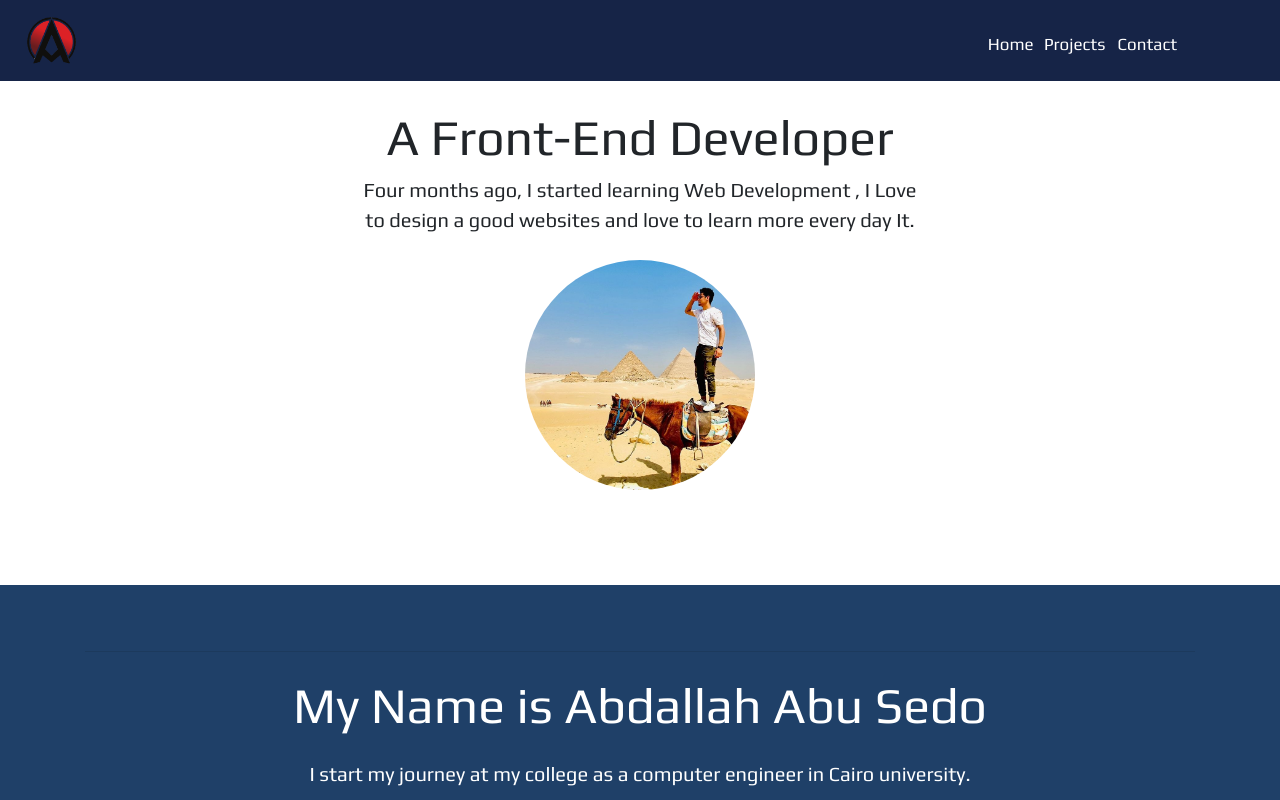
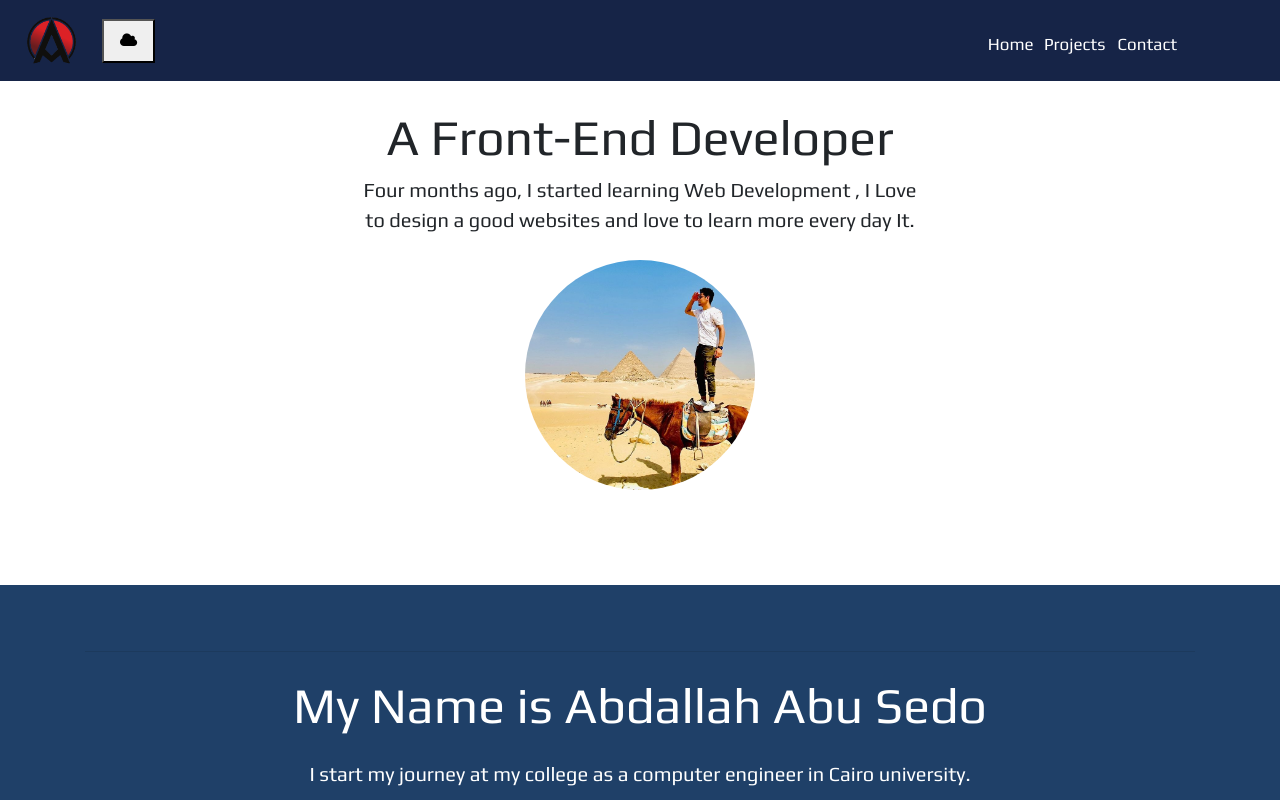
Before and after one commit to abdallahabusedo/responsive-portfolio-website, a React (Create React App) app: page / in a window 1280 px wide. Shown: the top 800 px of the page. Built offline with nearby package versions, Linux system fonts and the light colour scheme.

Commit message:
add the Dark mode button

```diff
--- a/src/Component/Navbar.js
+++ b/src/Component/Navbar.js
@@ -1,14 +1,15 @@
-import React, {Component} from 'react';
+import React, {Component, useState} from 'react';
 import Logo from './../assets/Images/Logo.png';
 import './Welcome.css';
+
 class Navbar extends Component {
   constructor(props) {
     super(props);
-    this.state = {
-      Var: 'main',
-    };
+    this.state = {};
   }
+
   render() {
+    const {themeMode} = this.props;
     return (
       <div className="Nave">
         <nav className="navbar navbar-expand-lg fixed-top">
@@ -21,6 +22,20 @@ class Navbar extends Component {
               alt="Logo"
             />
           </a>
+          <div>
+            <div class="nav-item">
+              <button
+                className="nav-link Togglebutton "
+                onClick={this.props.handelThemeOnChange}
+              >
+                {themeMode ? (
+                  <i class="fa fa-star"></i>
+                ) : (
+                  <i class="fa fa-cloud"></i>
+                )}
+              </button>
+            </div>
+          </div>
           <button
             className="navbar-toggler text-white"
             type="button"
```
